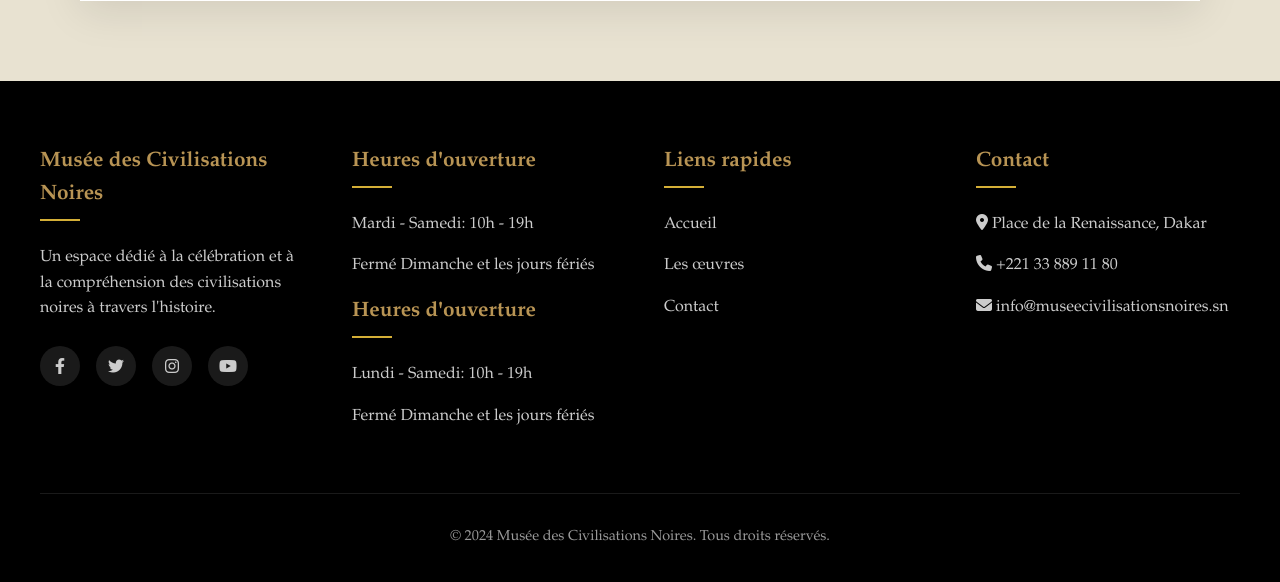
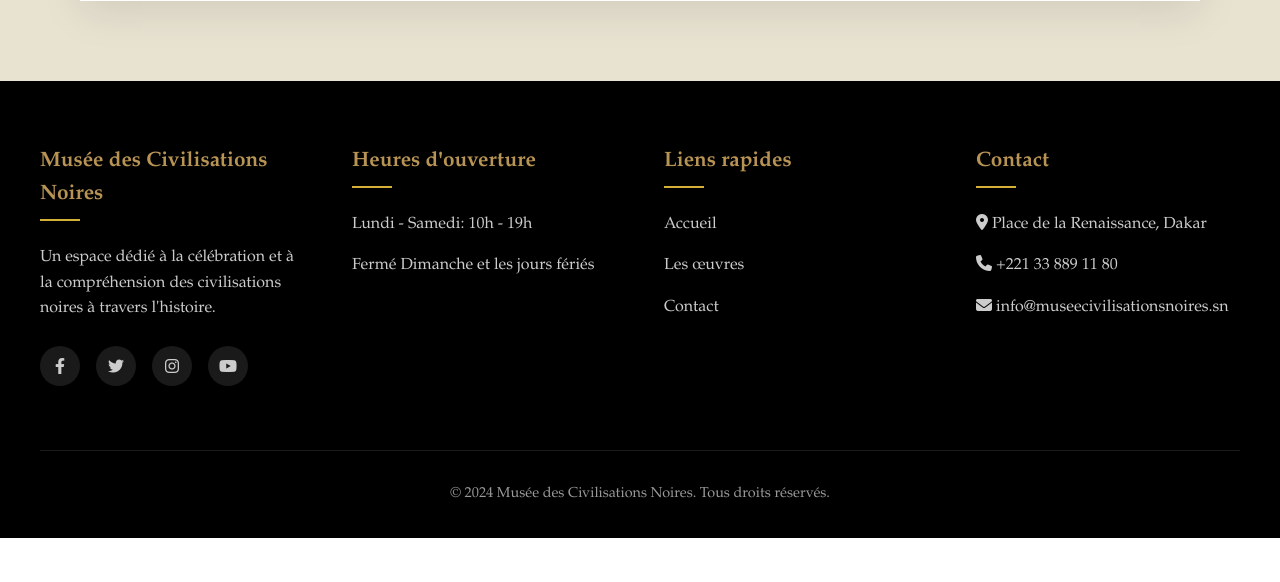
Before and after one commit to diarraaaa/mus-ecivilisationsnoires, a Flask app: page / in a window 1280 px wide. Shown: the part 4778-5360 px from the top of the page. After the commit the page ends 5316 px from the top, so only its background shows below. Run offline with Flask 3, Linux system fonts and the light colour scheme; some libraries are stand-ins or nearby versions.

Commit message:
Update accueil.html

```diff
--- a/python/templates/accueil.html
+++ b/python/templates/accueil.html
@@ -854,14 +854,9 @@
                 </div>
             </div>
             <div class="footer-column">
-
-                <h3>Heures d'ouverture</h3>
-                <p>Mardi - Samedi: 10h - 19h</p>
-                <p>Fermé Dimanche et les jours fériés</p>
                 <h3 data-i18n="footer.hours.title">Heures d'ouverture</h3>
                 <p data-i18n="footer.hours.schedule">Lundi - Samedi: 10h - 19h</p>
                 <p data-i18n="footer.hours.closed">Fermé Dimanche et les jours fériés</p>
-
             </div>
             <div class="footer-column">
                 <h3 data-i18n="footer.links">Liens rapides</h3>
```
